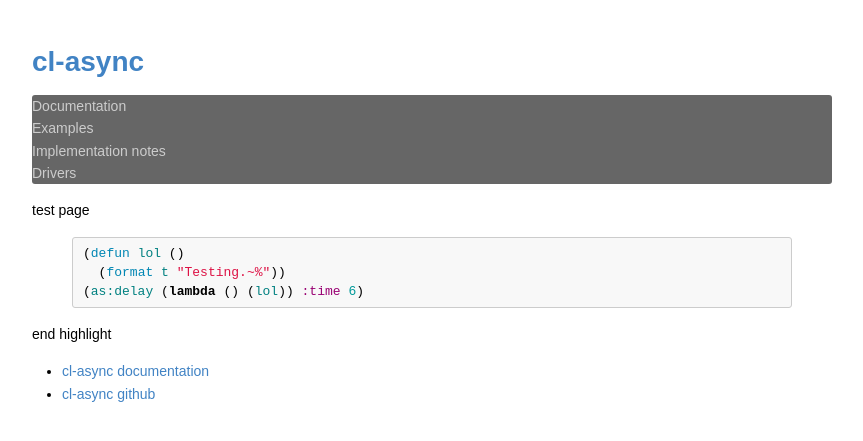
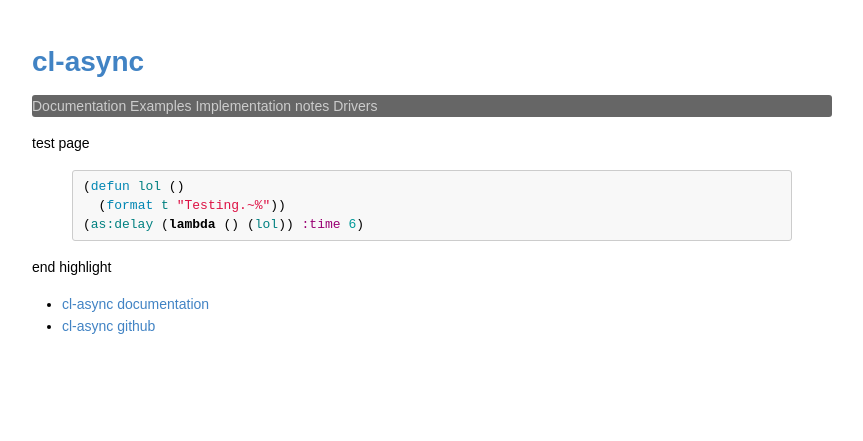
Before and after one commit to orthecreedence/cl-async, a Jekyll site: the page built from index.md, in a window 1280 px wide. Shown: the top 441 px of the page, without its empty margins (208-1071 px from the left). Built offline with Jekyll 4.4.1, drawn with Linux system fonts in a browser that asks for light colours; Markdown is read by kramdown in place of the engine named in the settings.

Commit message:
one more...

```diff
--- a/css/async.css
+++ b/css/async.css
@@ -2,7 +2,8 @@ body {margin: 0 0; font-family: arial; font-size: 14px; line-height: 1.6; color:
 
 div#container {width: 800px; margin: 0 auto; padding: 20px; background: #fff; border-radius: 6px;}
 
-nav ul {margin: 0; padding: 0; list-style: none; background: #666; border: px solid #444; border-radius: 3px;}
+nav ul {margin: 0; padding: 0; list-style: none; background: #666; border: px solid #333; border-radius: 3px;}
+nav ul li {display: inline;}
 nav ul li a {color: #ccc;}
 
 a {color: #4183C4; text-decoration: none;}
```
